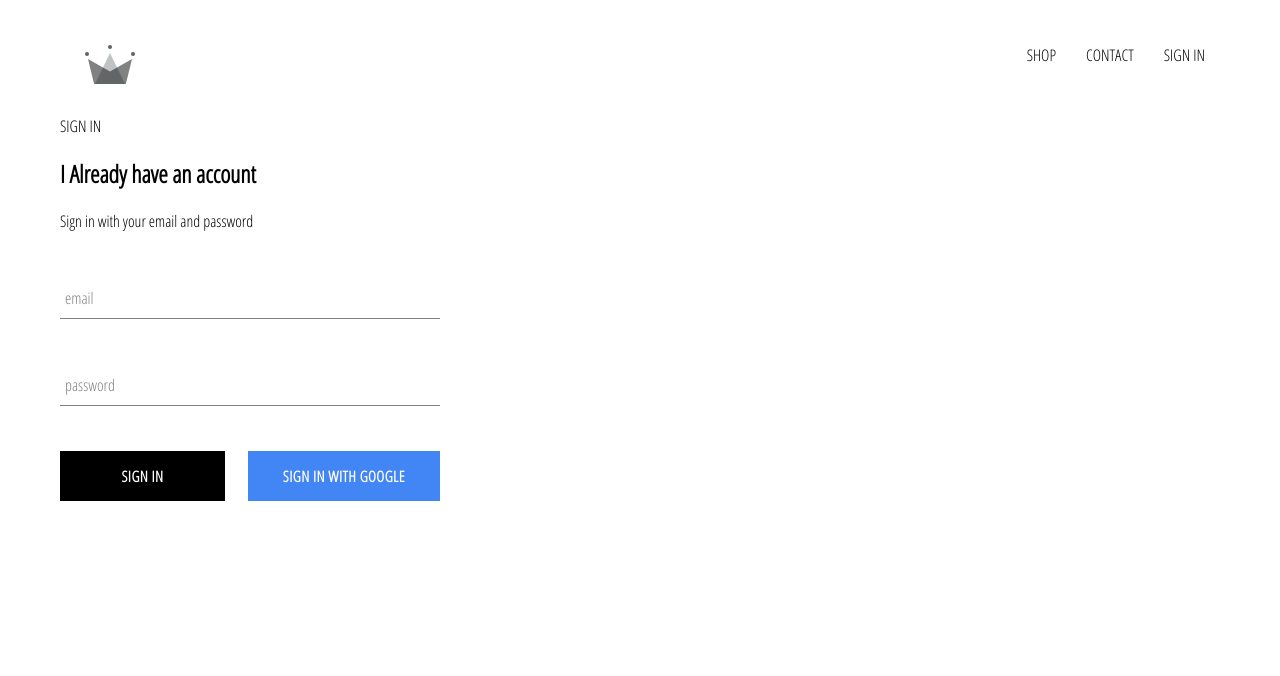
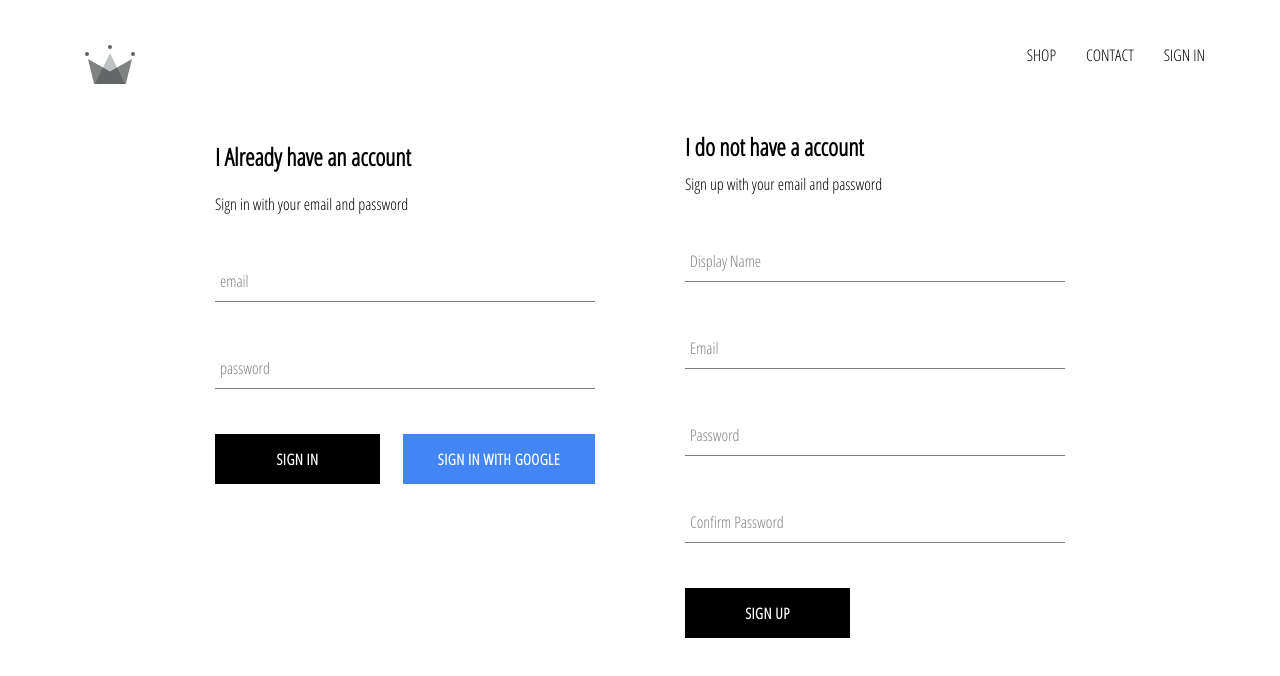
Before and after one commit to erangadbw/crwn-clthing-m, a React (Create React App) app: page /signin in a window 1280 px wide. Shown: the top 676 px of the page. Built offline with nearby package versions, Linux system fonts and the light colour scheme; no server answers.

Commit message:
implemented firebase utils, included ability to store authetnicated uers into firebase database

```diff
--- a/src/App.js
+++ b/src/App.js
@@ -5,7 +5,7 @@
 import ShopPage from './pages/shop/shop.component'
 import Header from './components/header/header.component.jsx'
 import SignInAndSignUpPage from './pages/sign-in-and-sign-up/sign-in-and-sign-up.component';
-import { auth } from './firebase/firebase.utils';
+import { auth, createUserProfileDocument } from './firebase/firebase.utils';
 
 
 class App extends React.Component {
@@ -21,16 +21,28 @@
 
   //subscription to firebase is open once app is mounted.
   componentDidMount(){
-    this.unsubscribeFromAuth = auth.onAuthStateChanged(user => {
-      this.setState({currentUser:user});
+    this.unsubscribeFromAuth = auth.onAuthStateChanged( async userAuth => {
+      if(userAuth) {
+        const userRef = await createUserProfileDocument(userAuth);
 
-      console.log(user)
-    })
+        userRef.onSnapshot(snapShot => {
+          this.setState({
+            currentUser: {
+              id: snapShot.id,
+              ...snapShot.data()
+            }
+          }, () => {
+            console.log(this.state);
+          })
+        });
+      }
+      this.setState({currentUser:userAuth});
+    });
   }
 
   //stop listening to firebase once the component is unmounted
   componentWillUnmount() {
-    this.ubsubscribeFromAuth();
+    this.unsubscribeFromAuth();
   }
 
   render(){
--- /dev/null
+++ b/src/components/sign-up/sign-up.components.jsx
@@ -0,0 +1,105 @@
+import React from 'react';
+
+import FormInput from '../form-input/form-input.component';
+import CustomButton from '../custom-button/custom-button.component';
+import { auth, createUserProfileDocument } from '../../firebase/firebase.utils';
+
+import './sign-up.styles.scss'
+
+class SignUp extends React.Component {
+    constructor (){
+        super();
+            this.state =  {
+                displayName: '',
+                email: '',
+                password: '',
+                confirmPassword: ''
+            }
+        }
+
+
+     handleSubmit = async event => {
+        event.preventDefault();
+        const {displayName,email,password,confirmPassword} = this.state;
+
+        if(password !== confirmPassword) {
+            alert("passwords dont match");
+            return;
+        }
+
+        try {
+            const {user } = await auth.createUserWithEmailAndPassword(email,password)
+
+            await createUserProfileDocument(user, {displayName});
+
+            this.setState({
+                displayName:'',
+                email:'',
+                password:'',
+                confirmPassword:''
+            });
+
+
+        } catch (error) {
+            console.error(error);
+        }
+     } ;
+
+     handleChange = event => {
+         const {name ,value} = event.target;
+
+         this.setState({[name]:value})
+
+     }
+
+    render() {
+        const {displayName,email,password,confirmPassword} = this.state;
+        return (
+            <div className='sign-up'>
+                <h2 className='title'>I do not have a account</h2>
+                <span>Sign up with your email and password</span>
+                <form className = 'sign-up-form' onSubmit={this.handleSubmit}>
+                    <FormInput
+                        type = 'text'
+                        name = 'displayName'
+                        value = {displayName}
+                        onChange= {this.handleChange}
+                        label = 'Display Name'
+                        required
+                    >
+                    </FormInput>
+                    <FormInput
+                        type = 'email'
+                        name = 'email'
+                        value = {email}
+                        onChange= {this.handleChange}
+                        label = 'Email'
+                        required
+                    >
+                    </FormInput>
+                    <FormInput
+                        type = 'password'
+                        name = 'password'
+                        value = {password}
+                        onChange= {this.handleChange}
+                        label = 'Password'
+                        required
+                    >
+                    </FormInput>
+                    <FormInput
+                        type = 'password'
+                        name = 'confirmPassword'
+                        value = {confirmPassword}
+                        onChange= {this.handleChange}
+                        label = 'Confirm Password'
+                        required
+                    >
+                    </FormInput>
+                    <CustomButton type ='submit'> SIGN UP</CustomButton>
+                </form>
+             </div>
+        )
+    }
+}
+
+export default SignUp
--- /dev/null
+++ b/src/components/sign-up/sign-up.styles.scss
@@ -0,0 +1,9 @@
+.sign-up {
+    display: flex;
+    flex-direction: column;
+    width: 380px;
+
+    .title {
+      margin: 10px 0;
+    }
+  }
--- a/src/firebase/firebase.utils.js
+++ b/src/firebase/firebase.utils.js
@@ -12,6 +12,36 @@
     measurementId: "G-FZ61CTV826"
   }
 
+  //asynch api request
+  export const createUserProfileDocument = async (userAuth,...additionalData) => {
+    if (!userAuth) return;
+
+    const userRef = firestore.doc(`users/${userAuth.uid}`);
+
+    const snapshot = await userRef.get();
+
+    if(!snapshot.exists) {
+      const {displayName, email} = userAuth;
+      const createdAt = new Date();
+
+      try {
+        await userRef.set({
+          displayName,
+          email,
+          createdAt,
+          ...additionalData
+
+        })
+      } catch (error) {
+        console.log('error creater user',error.message)
+      }
+    }
+
+    return userRef;
+  };
+
+
+
   firebase.initializeApp(config);
 
   export const auth = firebase.auth();
--- a/src/pages/sign-in-and-sign-up/sign-in-and-sign-up.component.jsx
+++ b/src/pages/sign-in-and-sign-up/sign-in-and-sign-up.component.jsx
@@ -1,10 +1,12 @@
 import React from 'react';
 import './sign-in-and-sign-up.styles.scss';
 import SignIn from '../../components/sign-in/sign-in.component';
+import SignUp from '../../components/sign-up/sign-up.components';
 
 const SignInAndSignUpPage = () => (
-    <div className = 'sign-in-and-sign-up'>SIGN IN
+    <div className = 'sign-in-and-sign-up'>
     <SignIn/>
+    <SignUp/>
     </div>
 
 );
--- a/src/pages/sign-in-and-sign-up/sign-in-and-sign-up.styles.scss
+++ b/src/pages/sign-in-and-sign-up/sign-in-and-sign-up.styles.scss
@@ -0,0 +1,6 @@
+.sign-in-and-sign-up {
+    width: 850px;
+    display: flex;
+    justify-content:space-between;
+    margin:30px auto;
+}
```
